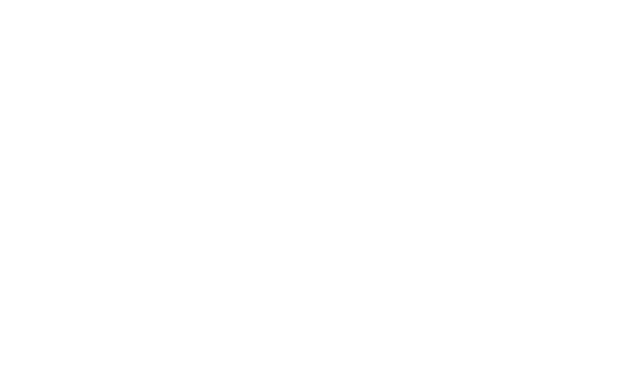
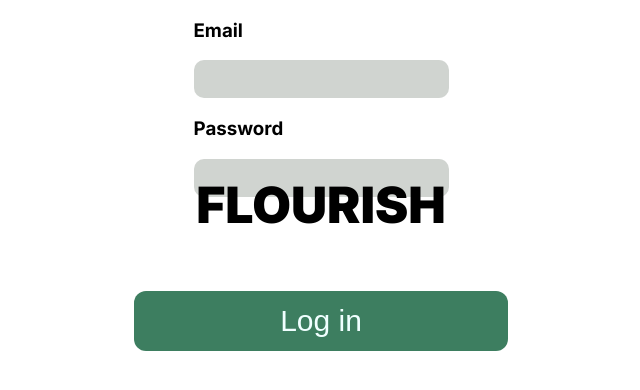
Before and after one commit to team-flourish/flourish-client, a React app: page /login in a window 1280 px wide. Before the commit this address had no page. Shown: the top 390 px of the page, without its empty margins (319-959 px from the left). Built offline with nearby package versions, Linux system fonts and the light colour scheme.

Commit message:
add log in page and raname pages alph order

```diff
--- a/src/App.js
+++ b/src/App.js
@@ -1,6 +1,6 @@
 import React from 'react';
 import { BrowserRouter, Routes, Route} from 'react-router-dom';
-import { MainPage, SignUpPage } from "./pages";
+import { MainPage, SignUpPage, LogInPage } from "./pages";
 
 function App() {
     return (
@@ -8,6 +8,7 @@ function App() {
             <Routes>
                 <Route exact path="/" element={<MainPage />}/>
                 <Route path="/signup" element={<SignUpPage />}/>
+                <Route path="/login" element={<LogInPage />}/>
             </Routes>
         </BrowserRouter>
     );
--- /dev/null
+++ b/src/components/LogIn/index.js
@@ -0,0 +1,74 @@
+import React, { useState } from "react";
+// import { useNavigate } from "react-router-dom";
+
+import './style.css'
+
+const handleSubmit = () => {
+    alert("Sign up/in clicked!");
+  }
+
+// const [formData, setFormData] = useState({ username: "", password: "" });
+
+// const handleInput = (e) => {
+//     setError();
+//     return setFormData((prev) => ({
+//       ...prev,
+//       [e.target.name]: e.target.value
+//     }));
+//   };
+
+const LogInForm = () => {
+
+  return (
+    <>
+      <form
+        id="form-login"
+        className="make-me-flex-2"
+        onSubmit={handleSubmit}
+        aria-label="login-aria"
+      >
+         <div>
+          <h3 className= "log-in-title">Email</h3>
+          <input
+            type="email"
+            name="email"
+            // value={formData.password}
+            // onChange={handleInput}
+            placeholder=""
+            required
+            className="input-sign-in-up"
+          />
+        </div>
+        <div>
+          <h3 className= "log-in-title">Password</h3>
+          <input
+            type="password"
+            name="password"
+            // value={formData.password}
+            // onChange={handleInput}
+            placeholder=""
+            required
+            className="input-sign-in-up"
+          />
+        </div>
+        <input
+          type="submit"
+          className="sign-up-now"
+          value="Log in"
+        />
+      </form>
+      {/* {error && (
+        <div className="pb-4 text-center" id="error">
+          {error}
+        </div>
+      )}
+      {loading && (
+        <div className="pb-4 text-center" id="loading">
+          Logging in . . .
+        </div>
+      )} */}
+    </>
+  );
+};
+
+export default LogInForm;
--- /dev/null
+++ b/src/components/LogIn/style.css
@@ -0,0 +1,47 @@
+#form-registration{
+    position: absolute;
+    margin-left: auto;
+    margin-right: auto;
+    left: 0;
+    right: 0;
+    text-align: center;
+    margin-top: 252px;
+}
+
+.make-me-flex-2{
+    display: flex;
+    flex-direction: column;
+    align-items: center;
+
+}
+
+h3.sign-up-title{
+ margin: 35px 0px 2px 1px;
+ text-align: left;
+ font-weight: 400;
+ font-size: 25px;
+}
+
+input.input-sign-in-up{
+    width: 255px;
+    height: 38px;
+    background-color: rgb(208, 212, 208);
+    border: 1px;
+    font-size: 18px;
+    font-weight: 100;
+    color: black;
+    border-radius: 10px;
+}
+
+input.sign-up-now{
+    position: relative;
+    width: 374px;
+    height: 60px;
+    background-color: #3D7E60;
+    border: 0;
+    font-size: 30px;
+    font-weight: 500;
+    color: azure;
+    border-radius: 12px;
+    margin-top: 94px;
+}
--- a/src/components/index.js
+++ b/src/components/index.js
@@ -1,2 +1,3 @@
 export { default as Brand } from './Brand';
 export { default as SignUpForm } from './SignUp';
+export { default as LogInForm } from './LogIn';
--- a/src/pages/MainPage/index.js
+++ b/src/pages/A_MainPage/index.js
@@ -28,6 +28,12 @@ const MainPage = () => {
     navigate("./signup", {replace: true});
   }
 
+  async function handleSubmitIn(event) {
+    event.preventDefault();
+    await delay(400);
+    navigate("./login", {replace: true});
+  }
+
     return (
     <>
       <div className="background-img-position">
@@ -37,7 +43,7 @@ const MainPage = () => {
       <div className="sign-in-up-buttons-container">
 
         <section>
-          <button className="log-in" onClick={handleSubmitUp}>  Log in </button>
+          <button className="log-in" onClick={handleSubmitIn}>  Log in </button>
         </section>
 
         <section className="sign-up-row">
--- /dev/null
+++ b/src/pages/C_LogInPage/index.js
@@ -0,0 +1,18 @@
+import React from "react";
+import { Brand, LogInForm } from '../../components'
+
+
+
+const LogInPage = () => {
+    return (
+    <>
+      <Brand/>
+      <LogInForm/>
+
+
+    </>
+    );
+}
+
+
+export default LogInPage;
--- a/src/pages/index.js
+++ b/src/pages/index.js
@@ -1,2 +1,3 @@
-export { default as MainPage } from "./MainPage";
-export { default as SignUpPage } from "./SignUpPage";
+export { default as MainPage } from "./A_MainPage";
+export { default as SignUpPage } from "./B_SignUpPage";
+export { default as LogInPage } from "./C_LogInPage";
```
Also changed, not shown: src/pages/A_MainPage/style.css (renamed from src/pages/MainPage/style.css), src/pages/B_SignUpPage/index.js (renamed from src/pages/SignUpPage/index.js).
